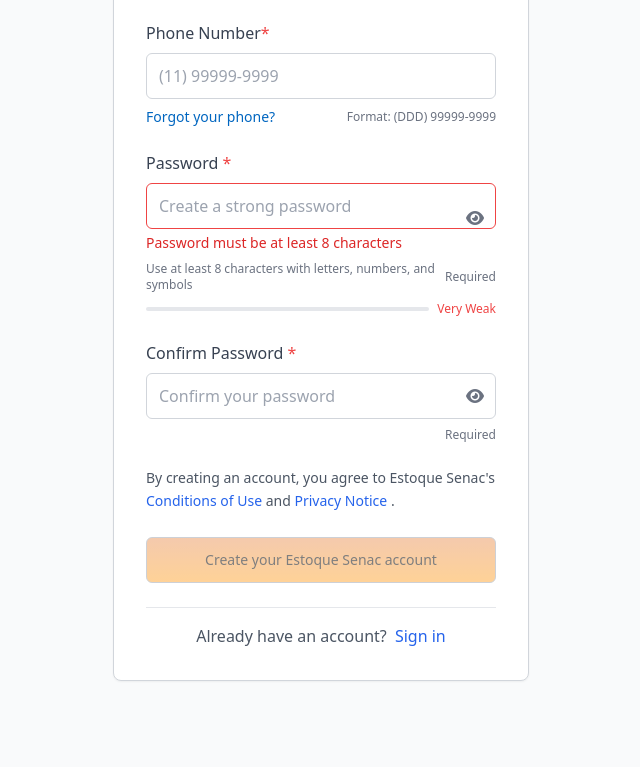
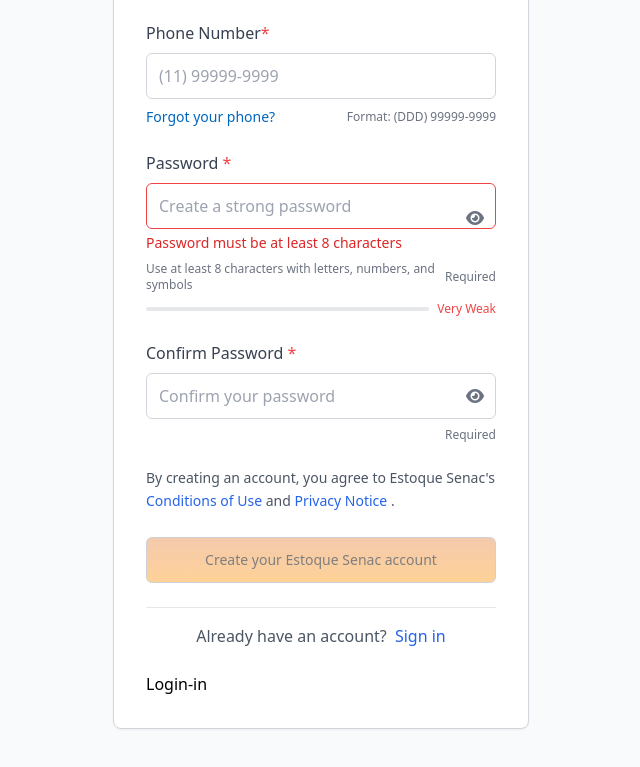
Before and after one commit to jajajawwswws-lab/senac_system, a plain HTML site: page create_account.html in a window 1280 px wide. Shown: the part 724-1491 px from the top of the page, without its empty margins (319-959 px from the left). Drawn offline with nearby package versions, Linux system fonts and the light colour scheme.

Commit message:
Update create_account.html

```diff
--- a/create_account.html
+++ b/create_account.html
@@ -208,6 +208,12 @@
                         </a>
                     </p>
                 </div>
+                <button class="g-recaptcha btn-login"
+                            data-sitekey="6LeJZ28sAAAAAMgcIEAe0vm2GHIKZUZRucVyeiYU"
+                            data-callback='onSubmit'
+                            data-action='submit'>
+                        Login-in
+                    </button>
             </form>
         </div>
     </main>
```
